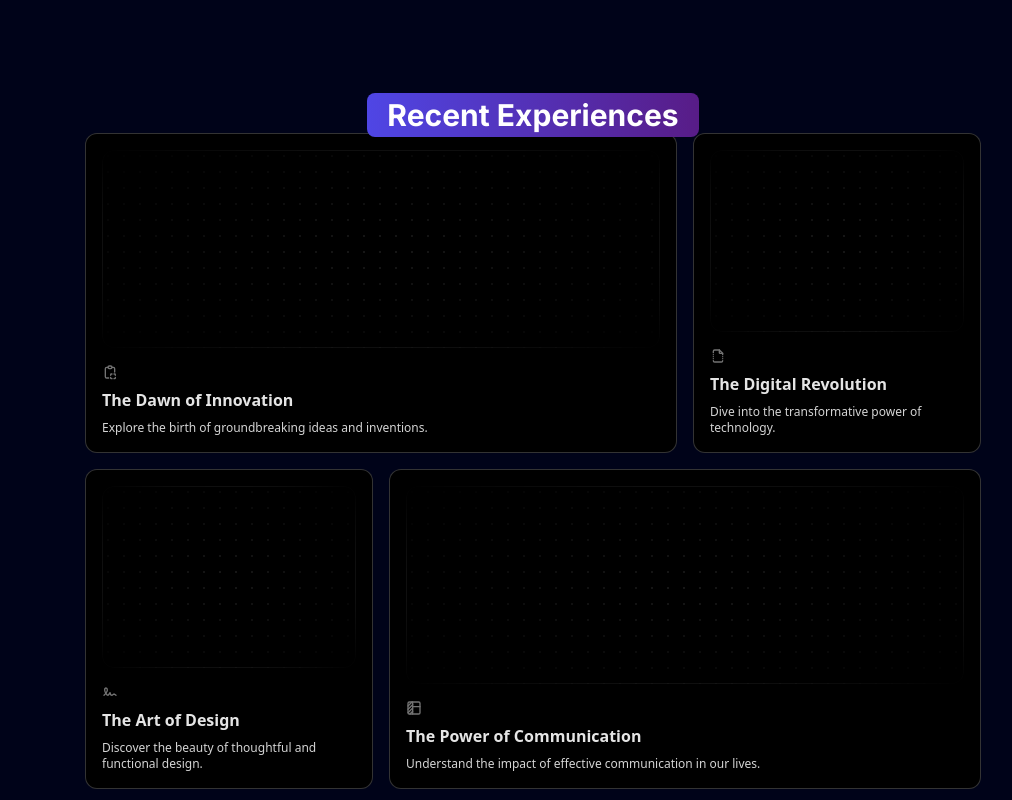
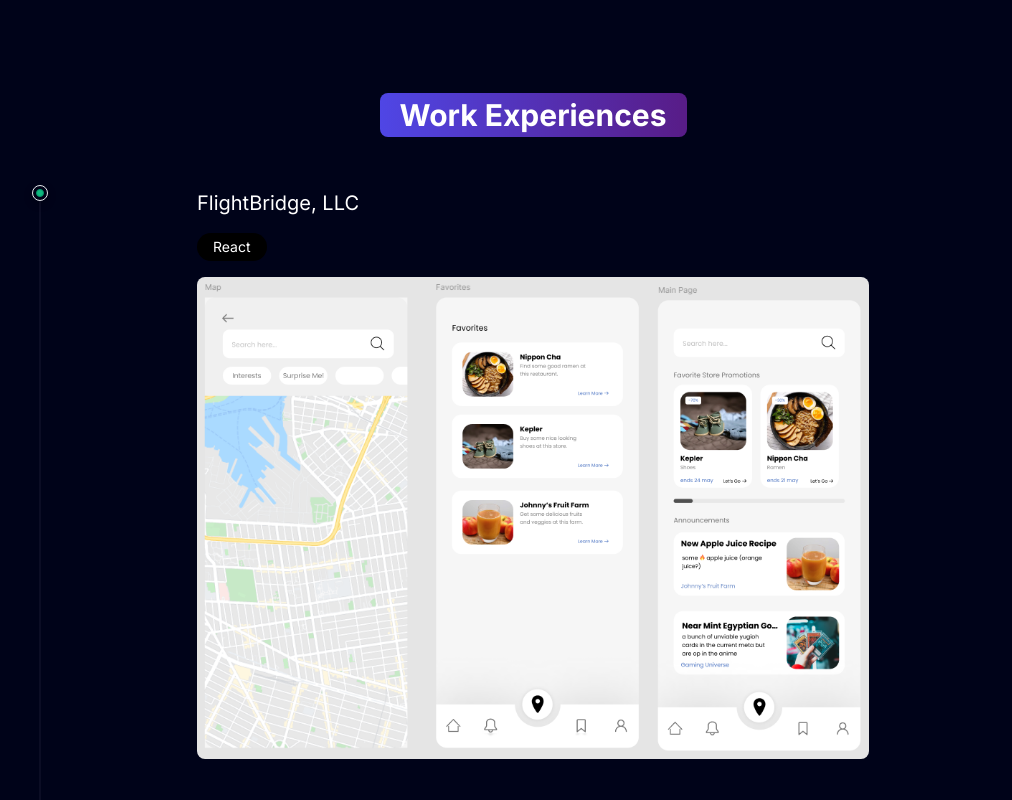
Before and after one commit to kcao0918/portfoliokenny, a Next.js app: page / in a window 1280 px wide. Shown: the part 1400-2200 px from the top of the page, without its empty margins (107-1119 px from the left). Built offline with nearby package versions, Linux system fonts and the light colour scheme.

Commit message:
edited experiences section

```diff
--- a/app/page.tsx
+++ b/app/page.tsx
@@ -2,7 +2,6 @@ import { Experiences } from "@/components/Experiences";
 import Hero from "@/components/Hero";
 import Projects from "@/components/Projects";
 import Skills from "@/components/Skills";
-import { BentoGrid } from "@/components/ui/Bento";
 import { FloatingNav } from "@/components/ui/FloatingNav";
 import { FaHome } from "react-icons/fa";
 
--- a/components/Experiences.tsx
+++ b/components/Experiences.tsx
@@ -1,65 +1,37 @@
-import { cn } from "@/utils/cn";
-import React from "react";
-import { BentoGrid, BentoGridItem } from "./ui/Bento";
-import {
-  IconClipboardCopy,
-  IconFileBroken,
-  IconSignature,
-  IconTableColumn,
-} from "@tabler/icons-react";
 import Title from "./Title";
+import Image from "next/image";
+import { TracingBeam } from "./ui/TracingBeam";
+import { ExperiencesList } from "@/data";
 
 export function Experiences() {
   return (
     <div>
-      <Title title="Recent Experiences" />
-      <BentoGrid className="max-w-4xl mx-auto md:auto-rows-[20rem]">
-        {items.map((item, i) => (
-          <BentoGridItem
-            key={i}
-            title={item.title}
-            description={item.description}
-            header={item.header}
-            className={item.className}
-            icon={item.icon}
-          />
-        ))}
-      </BentoGrid>
+      <Title title="Work Experiences" />
+      <TracingBeam className="mt-10 px-0">
+        <div className="max-w-2xl mx-auto antialiased pt-4 relative">
+          {ExperiencesList.map((experience, index) => (
+            <div key={`content-${index}`} className="mb-10">
+              <p className="text-xl mb-4">{experience.company}</p>
+              <h2 className="bg-black text-white rounded-full text-sm w-fit px-4 py-1 mb-4">
+                {experience.badge}
+              </h2>
+
+              <div className="text-sm  prose prose-sm dark:prose-invert">
+                {experience?.image && (
+                  <Image
+                    src={`/GideImage.png`}
+                    alt="blog thumbnail"
+                    height="1000"
+                    width="1000"
+                    className="rounded-lg mb-10 object-cover"
+                  />
+                )}
+                {experience.description}
+              </div>
+            </div>
+          ))}
+        </div>
+      </TracingBeam>
     </div>
   );
 }
-
-const Skeleton = () => (
-  <div className="flex flex-1 w-full h-full min-h-[6rem] rounded-xl   dark:bg-dot-white/[0.2] bg-dot-black/[0.2] [mask-image:radial-gradient(ellipse_at_center,white,transparent)]  border border-transparent dark:border-white/[0.2] bg-neutral-100 dark:bg-black"></div>
-);
-const items = [
-  {
-    title: "The Dawn of Innovation",
-    description: "Explore the birth of groundbreaking ideas and inventions.",
-    header: <Skeleton />,
-    className: "md:col-span-2",
-    icon: <IconClipboardCopy className="h-4 w-4 text-neutral-500" />,
-  },
-  {
-    title: "The Digital Revolution",
-    description: "Dive into the transformative power of technology.",
-    header: <Skeleton />,
-    className: "md:col-span-1",
-    icon: <IconFileBroken className="h-4 w-4 text-neutral-500" />,
-  },
-  {
-    title: "The Art of Design",
-    description: "Discover the beauty of thoughtful and functional design.",
-    header: <Skeleton />,
-    className: "md:col-span-1",
-    icon: <IconSignature className="h-4 w-4 text-neutral-500" />,
-  },
-  {
-    title: "The Power of Communication",
-    description:
-      "Understand the impact of effective communication in our lives.",
-    header: <Skeleton />,
-    className: "md:col-span-2",
-    icon: <IconTableColumn className="h-4 w-4 text-neutral-500" />,
-  },
-];
--- a/components/Projects.tsx
+++ b/components/Projects.tsx
@@ -29,7 +29,7 @@ const Projects = () => {
                 </CardItem>
                 <CardItem translateZ="100" className="w-full mt-4">
                   <Image
-                    src={"/GideImage.png"}
+                    src={`/${project.content}`}
                     height={1000}
                     width={1000}
                     className="h-80 w-full object-fill rounded-xl group-hover:shadow-xl"
--- a/components/ui/Bento.tsx
+++ /dev/null
@@ -1,54 +0,0 @@
-import { cn } from "@/utils/cn";
-
-export const BentoGrid = ({
-  className,
-  children,
-}: {
-  className?: string;
-  children?: React.ReactNode;
-}) => {
-  return (
-    <div
-      className={cn(
-        "grid md:auto-rows-[18rem] grid-cols-1 md:grid-cols-3 gap-4 max-w-7xl mx-auto ",
-        className
-      )}
-    >
-      {children}
-    </div>
-  );
-};
-
-export const BentoGridItem = ({
-  className,
-  title,
-  description,
-  header,
-  icon,
-}: {
-  className?: string;
-  title?: string | React.ReactNode;
-  description?: string | React.ReactNode;
-  header?: React.ReactNode;
-  icon?: React.ReactNode;
-}) => {
-  return (
-    <div
-      className={cn(
-        "row-span-1 rounded-xl group/bento hover:shadow-xl transition duration-200 shadow-input dark:shadow-none p-4 dark:bg-black dark:border-white/[0.2] bg-white border border-transparent justify-between flex flex-col space-y-4",
-        className
-      )}
-    >
-      {header}
-      <div className="group-hover/bento:translate-x-2 transition duration-200">
-        {icon}
-        <div className="font-sans font-bold text-neutral-600 dark:text-neutral-200 mb-2 mt-2">
-          {title}
-        </div>
-        <div className="font-sans font-normal text-neutral-600 text-xs dark:text-neutral-300">
-          {description}
-        </div>
-      </div>
-    </div>
-  );
-};
--- /dev/null
+++ b/components/ui/TracingBeam.tsx
@@ -0,0 +1,128 @@
+"use client";
+import React, { useEffect, useRef, useState } from "react";
+import {
+  motion,
+  useTransform,
+  useScroll,
+  useVelocity,
+  useSpring,
+} from "framer-motion";
+import { cn } from "@/utils/cn";
+
+export const TracingBeam = ({
+  children,
+  className,
+}: {
+  children: React.ReactNode;
+  className?: string;
+}) => {
+  const ref = useRef<HTMLDivElement>(null);
+  const { scrollYProgress } = useScroll({
+    target: ref,
+    offset: ["start start", "end start"],
+  });
+
+  const contentRef = useRef<HTMLDivElement>(null);
+  const [svgHeight, setSvgHeight] = useState(0);
+
+  useEffect(() => {
+    if (contentRef.current) {
+      setSvgHeight(contentRef.current.offsetHeight);
+    }
+  }, []);
+
+  const y1 = useSpring(
+    useTransform(scrollYProgress, [0, 0.8], [50, svgHeight]),
+    {
+      stiffness: 500,
+      damping: 90,
+    }
+  );
+  const y2 = useSpring(
+    useTransform(scrollYProgress, [0, 1], [50, svgHeight - 200]),
+    {
+      stiffness: 500,
+      damping: 90,
+    }
+  );
+
+  return (
+    <motion.div
+      ref={ref}
+      className={cn("relative w-full max-w-4xl mx-auto h-full", className)}
+    >
+      <div className="absolute -left-4 md:-left-20 top-3">
+        <motion.div
+          transition={{
+            duration: 0.2,
+            delay: 0.5,
+          }}
+          animate={{
+            boxShadow:
+              scrollYProgress.get() > 0
+                ? "none"
+                : "rgba(0, 0, 0, 0.24) 0px 3px 8px",
+          }}
+          className="ml-[27px] size-4 rounded-full border border-netural-200 shadow-sm flex items-center justify-center"
+        >
+          <motion.div
+            transition={{
+              duration: 0.2,
+              delay: 0.5,
+            }}
+            animate={{
+              backgroundColor:
+                scrollYProgress.get() > 0 ? "white" : "var(--emerald-500)",
+              borderColor:
+                scrollYProgress.get() > 0 ? "white" : "var(--emerald-600)",
+            }}
+            className="size-2 rounded-full border border-neutral-300 bg-white"
+          />
+        </motion.div>
+        <svg
+          viewBox={`0 0 20 ${svgHeight}`}
+          width="20"
+          height={svgHeight} // Set the SVG height
+          className=" ml-4 block"
+          aria-hidden="true"
+        >
+          <motion.path
+            d={`M 1 0V -36 l 18 24 V ${svgHeight * 0.8} l -18 24V ${svgHeight}`}
+            fill="none"
+            stroke="#9091A0"
+            strokeOpacity="0.16"
+            transition={{
+              duration: 10,
+            }}
+          ></motion.path>
+          <motion.path
+            d={`M 1 0V -36 l 18 24 V ${svgHeight * 0.8} l -18 24V ${svgHeight}`}
+            fill="none"
+            stroke="url(#gradient)"
+            strokeWidth="1.25"
+            className="motion-reduce:hidden"
+            transition={{
+              duration: 10,
+            }}
+          ></motion.path>
+          <defs>
+            <motion.linearGradient
+              id="gradient"
+              gradientUnits="userSpaceOnUse"
+              x1="0"
+              x2="0"
+              y1={y1} // set y1 for gradient
+              y2={y2} // set y2 for gradient
+            >
+              <stop stopColor="#18CCFC" stopOpacity="0"></stop>
+              <stop stopColor="#18CCFC"></stop>
+              <stop offset="0.325" stopColor="#6344F5"></stop>
+              <stop offset="1" stopColor="#AE48FF" stopOpacity="0"></stop>
+            </motion.linearGradient>
+          </defs>
+        </svg>
+      </div>
+      <div ref={contentRef}>{children}</div>
+    </motion.div>
+  );
+};
--- a/data/index.ts
+++ b/data/index.ts
@@ -10,35 +10,96 @@ import {
   SiTailwindcss,
 } from "react-icons/si";
 
+export const ExperiencesList = [
+  {
+    company: "FlightBridge, LLC",
+    role: "Software Engineer Intern",
+    description: `
+          Sit duis est minim proident non nisi velit non consectetur. Esse
+          adipisicing laboris consectetur enim ipsum reprehenderit eu deserunt
+          Lorem ut aliqua anim do. Duis cupidatat qui irure cupidatat incididunt
+          incididunt enim magna id est qui sunt fugiat. Laboris do duis pariatur
+          fugiat Lorem aute sit ullamco. Qui deserunt non reprehenderit dolore
+          nisi velit exercitation Lorem qui do enim culpa. Aliqua eiusmod in
+          occaecat reprehenderit laborum nostrud fugiat voluptate do Lorem culpa
+          officia sint labore. Tempor consectetur excepteur ut fugiat veniam
+          commodo et labore dolore commodo pariatur.
+
+          Dolor minim irure ut Lorem proident. Ipsum do pariatur est ad ad
+          veniam in commodo id reprehenderit adipisicing. Proident duis
+          exercitation ad quis ex cupidatat cupidatat occaecat adipisicing.
+
+          Tempor quis dolor veniam quis dolor. Sit reprehenderit eiusmod
+          reprehenderit deserunt amet laborum consequat adipisicing officia qui
+          irure id sint adipisicing. Adipisicing fugiat aliqua nulla nostrud.
+          Amet culpa officia aliquip deserunt veniam deserunt officia
+          adipisicing aliquip proident officia sunt.
+        `,
+    badge: "React",
+    image:
+      "https://images.unsplash.com/photo-1464822759023-fed622ff2c3b?auto=format&fit=crop&q=80&w=3540&ixlib=rb-4.0.3&ixid=M3wxMjA3fDB8MHxwaG90by1wYWdlfHx8fGVufDB8fHx8fA%3D%3D",
+  },
+  {
+    company: "Georgia Tech WebDev",
+    role: "Software Engineer",
+    description: `
+          Ex irure dolore veniam ex velit non aute nisi labore ipsum occaecat
+          deserunt cupidatat aute. Enim cillum dolor et nulla sunt exercitation
+          non voluptate qui aliquip esse tempor. Ullamco ut sunt consectetur
+          sint qui qui do do qui do. Labore laborum culpa magna reprehenderit ea
+          velit id esse adipisicing deserunt amet dolore. Ipsum occaecat veniam
+          commodo proident aliqua id ad deserunt dolor aliquip duis veniam sunt.
+          In dolore veniam excepteur eu est et sunt velit. Ipsum sint esse
+          veniam fugiat esse qui sint ad sunt reprehenderit do qui proident
+          reprehenderit. Laborum exercitation aliqua reprehenderit ea sint
+          cillum ut mollit.`,
+    badge: "Changelog",
+    image:
+      "https://images.unsplash.com/photo-1519681393784-d120267933ba?auto=format&fit=crop&q=80&w=3540&ixlib=rb-4.0.3&ixid=M3wxMjA3fDB8MHxwaG90by1wYWdlfHx8fGVufDB8fHx8fA%3D%3D",
+  },
+  {
+    company: "Georgia Tech Financial Services and Innovation Lab",
+    role: "Undergraduate Researcher",
+    description: `Ex irure dolore veniam ex velit non aute nisi labore ipsum occaecatdeserunt cupidatat aute. Enim cillum dolor et nulla sunt exercitation non voluptate qui aliquip esse tempor.
+    Ullamco ut sunt consectetur
+          sint qui qui do do qui do. Labore laborum culpa magna reprehenderit ea
+          velit id esse adipisicing deserunt amet dolore. Ipsum occaecat veniam
+          commodo proident aliqua id ad deserunt dolor aliquip duis veniam sunt.`,
+    badge: "Launch Week",
+    image:
+      "https://images.unsplash.com/photo-1469474968028-56623f02e42e?auto=format&fit=crop&q=80&w=3506&ixlib=rb-4.0.3&ixid=M3wxMjA3fDB8MHxwaG90by1wYWdlfHx8fGVufDB8fHx8fA%3D%3D",
+  },
+];
+
 export const ProjectItems = [
   {
     title: "Gide",
     description:
       "Apples asdasdad asdasdadas da sdasdadas ds adasdasdasdasdsadasd dasdasdasdasdd asdasdasdasd",
-    content: "../public/GideImage.png",
-    link: "",
+    content: "GideImage.png",
+    link: "https://github.com/kcao0918/Gide",
   },
   {
     title: "PomoBuddy",
     description:
       "Orangeasdasdasdas dasdasdasdadasdsa dasdasdasdadasd dasdasdasda da sdasdasdada asdadsad asdsadadasdassda",
-    content: "./PomoBuddyImage.png",
+    content: "PomoBuddyImage.png",
+    link: "https://github.com/Sprihanjay/PomoBuddy",
+  },
+  /*{
+    title: "SpotifyWrapped",
+    description:
+      "asdasdas dasdasdas dasd asdasdasd asdas dasdasd asdas dasd asdasdasdasd aasdad asdasda sdasdasdasdasdas sadasdassdadasdasda",
+    content: "",
     link: "",
   },
   {
     title: "SpotifyWrapped",
     description:
       "asdasdas dasdasdas dasd asdasdasd asdas dasdasd asdas dasd asdasdasdasd aasdad asdasda sdasdasdasdasdas sadasdassdadasdasda",
-    content: "./watermelon",
+    content: "",
     link: "",
-  },
-  {
-    title: "SpotifyWrapped",
-    description:
-      "asdasdas dasdasdas dasd asdasdasd asdas dasdasd asdas dasd asdasdasdasd aasdad asdasda sdasdasdasdasdas sadasdassdadasdasda",
-    content: "./watermelon",
-    link: "",
-  },
+  },*/
 ];
 
 export const skillsList = [
```
